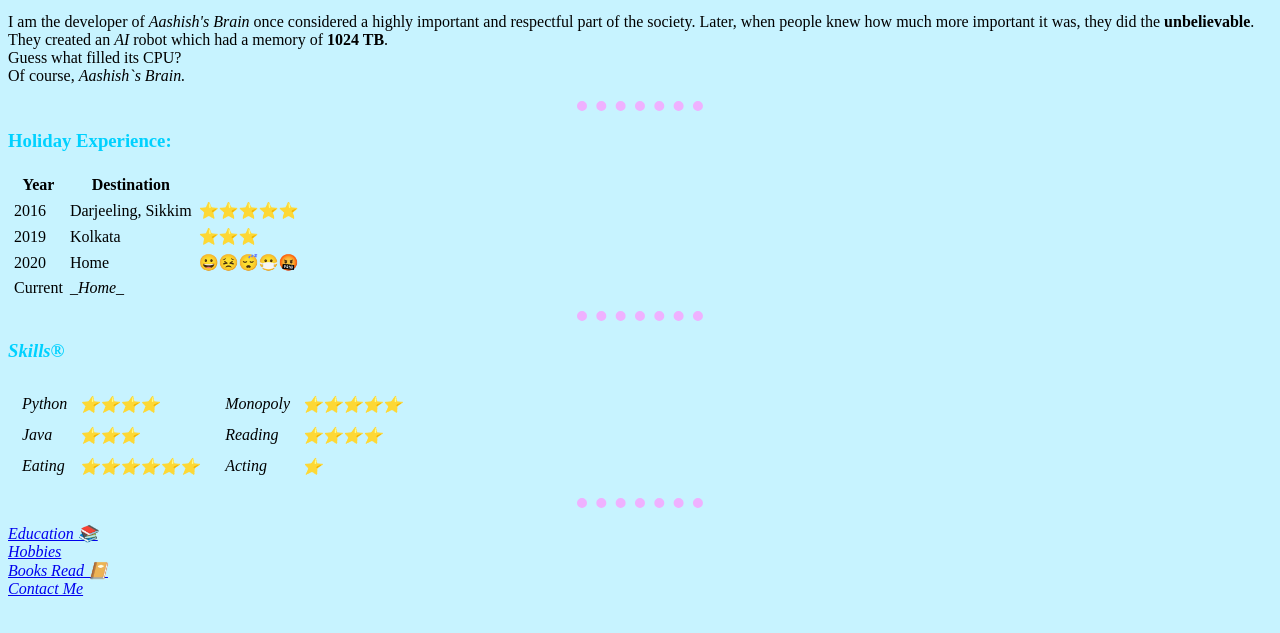
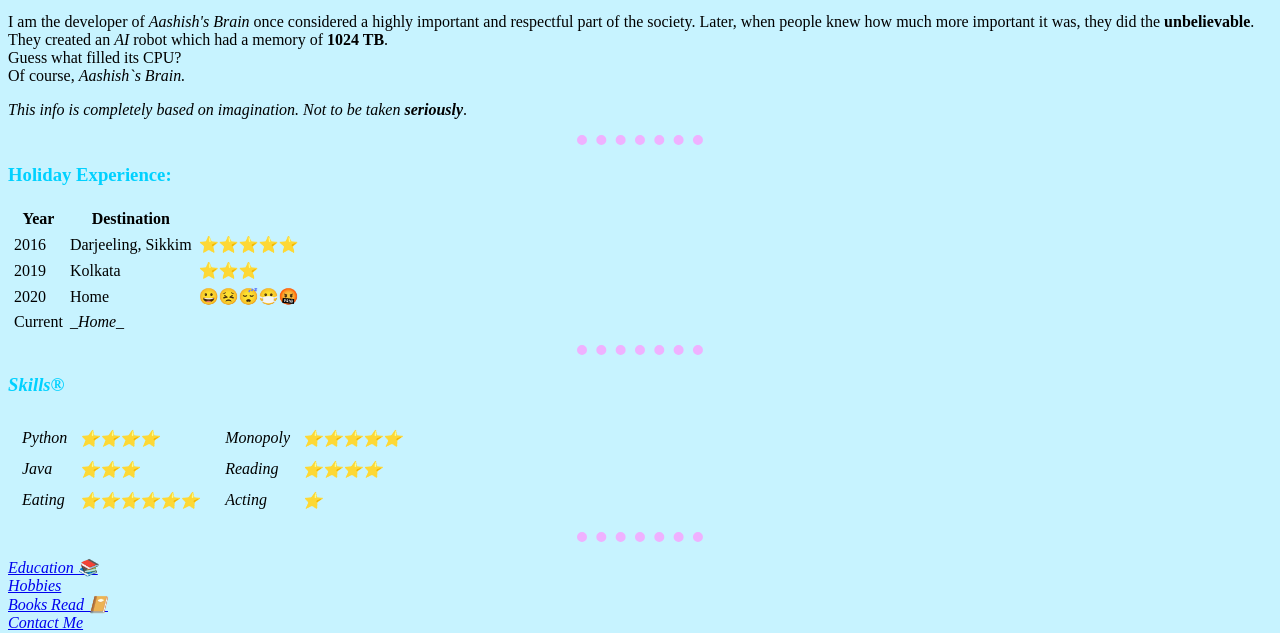
Before and after one commit to AashishCoder-py/cv-2, a plain HTML site: page index.html in a window 1280 px wide. Shown: the part 167-800 px from the top of the page. Drawn offline with Linux system fonts and the light colour scheme.

Commit message:
Update index.html
Added some info

```diff
--- a/index.html
+++ b/index.html
@@ -24,6 +24,7 @@
     Later, when people knew how much more important it was, they did the <strong>unbelievable</strong>.
     They created an <em>AI</em> robot which had a memory of <strong>1024 TB</strong>.<br>
     Guess what filled its CPU? <br>Of course, <em>Aashish`s Brain.</em></p>
+  <p><em>This info is completely based on imagination. Not to be taken <b>seriously</b></em>.</p>
   <hr>
   <h3>Holiday Experience:</h3>
   <table cellspacing="5">
```
